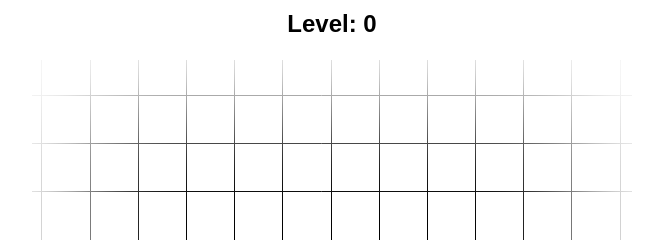
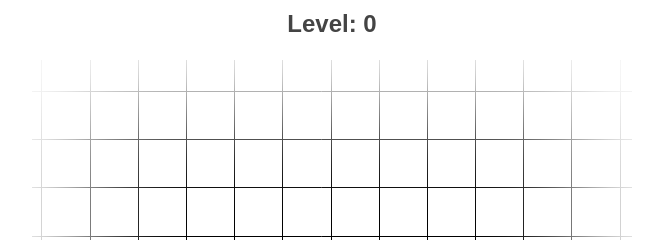
Before and after one commit to coopermayne/surrounding_game, a website: page index.html in a window 1280 px wide. Shown: the top 240 px of the page, 308-971 px from the left. Drawn offline with Linux system fonts and the light colour scheme.

Commit message:
prevent crash

```diff
--- a/game.js
+++ b/game.js
@@ -1,5 +1,4 @@
 app.factory('Game', ['$timeout', '$rootScope', function(timeout, rootScope) {
-
   var Game = function(config) {
     //instantiate a new game
     console.log('game instantiated');
@@ -91,7 +90,7 @@ app.factory('Game', ['$timeout', '$rootScope', function(timeout, rootScope) {
         id:5,
         type: 'static',
         description: 'capture group with one eye',
-        target_group: {x:9, y:5},
+        target_group: {x:9, y:6},
         init_moves: [
           {x: 9, y: 6, color: WGo.B},
           {x: 8, y: 6, color: WGo.B},
@@ -111,13 +110,40 @@ app.factory('Game', ['$timeout', '$rootScope', function(timeout, rootScope) {
 
   Game.prototype.shiftLevels = function() {
     //moves the problems over
+    var shift = 9
     angular.forEach(this.levels, function(value, key) {
-      value.target_group.x += key * 10
+      value.target_group.x += key * shift
+      value.target_group.y += key * shift
       angular.forEach(value.init_moves, function(stone, k) {
-        //sync game position with pattern for problem
-        stone.x += 10*key;
+        stone.x += shift*key;
+        stone.y += shift*key;
       })
     })
+  }
+
+  Game.prototype.getProblemCenter = function() {
+    var stones = this.getCurrentLevel().init_moves;
+    //return average x,y coord for points in problem
+    var res = {}
+    res.x = {min: null, max: null}
+    res.y = {min: null, max: null}
+    angular.forEach(stones, function(stone, k) {
+      res.x.max = res.x.max||stone.x
+      res.x.min = res.x.min||stone.x
+      if (stone.x<res.x.min) { res.x.min = stone.x }
+      if (stone.x>res.x.max) { res.x.max = stone.x }
+      res.y.max = res.y.max||stone.y
+      res.y.min = res.y.min||stone.y
+      if (stone.y<res.y.min) { res.y.min = stone.y }
+      if (stone.y>res.y.max) { res.y.max = stone.y }
+    });
+
+    var rx = (res.x.min+res.x.max)/2;
+    var ry = (res.y.min+res.y.max)/2;
+    var px = this.board.getX(rx);
+    var py = this.board.getY(ry);
+
+    return {x:px, y:py};
   }
 
   Game.prototype.helpers = {
@@ -323,7 +349,6 @@ app.factory('Game', ['$timeout', '$rootScope', function(timeout, rootScope) {
     var self = this;
 
     angular.forEach(this.move_storage, function(value, k) {
-      console.log(value);
       self.game.removeStone(value.x, value.y)
     })
 
--- a/script.js
+++ b/script.js
@@ -11,29 +11,32 @@ app.controller('main', ['Game', '$scope', '$timeout', function(Game, scope, time
   scope.game.setUpProblems();
   scope.game.setUpListener();
 
-  //for testing purposes only
-  var problem_center = scope.game.getCurrentLevel().target_group.x;
-  var px = scope.game.board.getX(problem_center);
+  //initial centering
+  var center = scope.game.getProblemCenter();
   var w = $('.port').width()
-  var margin = (w/2)-px;
-  console.log(margin);
+  var h = $('.port').height()
+  var margin_l = (w/2)-center.x;
+  var margin_t = (h/2)-center.y;
   $("#board").css({
-    marginLeft: margin
-  }, 500)
+    marginLeft: margin_l,
+    marginTop: margin_t
+  })
 
   scope.$on('win', function(event, args) {
     timeout( function() {
       scope.game.nextProblem();
-    }, 1000)
+
+      var center = scope.game.getProblemCenter();
+      var w = $('.port').width()
+      var h = $('.port').height()
+      var margin_l = (w/2)-center.x;
+      var margin_t = (h/2)-center.y;
+      $("#board").animate({
+        marginLeft: margin_l,
+        marginTop: margin_t
+      }, 1000)
+    }, 1500)
     scope.$digest();
-    var problem_center = scope.game.getCurrentLevel().target_group.x;
-    var px = scope.game.board.getX(problem_center);
-    var w = $('.port').width()
-    var margin = (w/2)-px;
-    console.log(margin);
-    $("#board").animate({
-      marginLeft: margin
-    });
 
 
   });
@@ -41,7 +44,7 @@ app.controller('main', ['Game', '$scope', '$timeout', function(Game, scope, time
   scope.$on('ai_turn', function(event, args) {
     timeout( function() {
       scope.game.aiRespond();
-    }, 100)
+    }, 600)
   })
 
   //helper functions
--- a/style.css
+++ b/style.css
@@ -13,6 +13,7 @@ body {
   height: 50px;
   text-align: center;
   font-family: sans-serif, sans-serif;
+  color: rgb(68,68,68);
 }
 
 .wgo-board {
```
